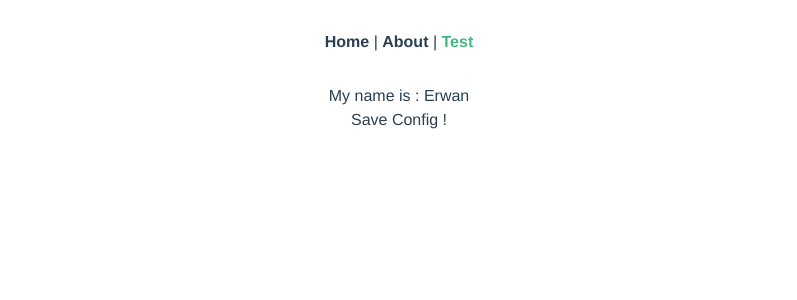
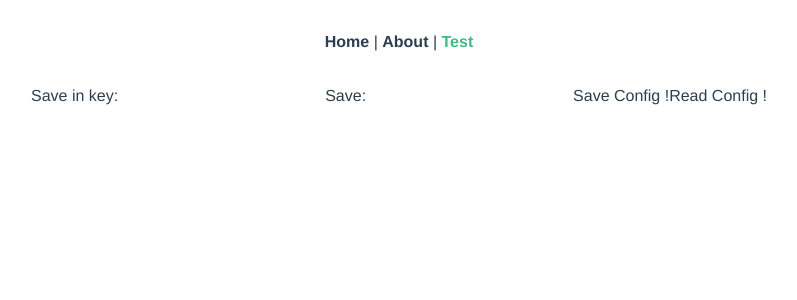
Before and after one commit to xWris3/hue_controller_electron, a Vue app: page /test in a window 1280 px wide. Shown: the top 300 px of the page, without its empty margins (241-1038 px from the left). Built offline with nearby package versions, Linux system fonts and the light colour scheme.

Commit message:
Update Test.vue test file

```diff
--- a/src/views/Test.vue
+++ b/src/views/Test.vue
@@ -1,7 +1,11 @@
 <template>
   <div>
-    <h1>My name is : {{ name }}</h1>
+    <label for="key">Save in key:</label>
+    <input v-model="key" type="text" id="key" name="key" />
+    <label for="value">Save:</label>
+    <input v-model="value" type="text" id="value" name="value" />
     <button @click="saveConfig()">Save Config !</button>
+    <button @click="readConfig()">Read Config !</button>
   </div>
 </template>
 
@@ -9,12 +13,18 @@
 export default {
   methods: {
     saveConfig() {
-      window.ipc.invoke("save-config", { test: true });
+      window.ipc.invoke("save-config", this.key, this.value);
+    },
+    readConfig() {
+      //const keyFromMain = await
+      window.ipc.invoke("read-config", this.key).then(e => console.log(e));
+      //console.log(keyFromMain);
     },
   },
   data: function () {
     return {
-      name: "Erwan",
+      key: "",
+      value: "",
     };
   },
 };
```
